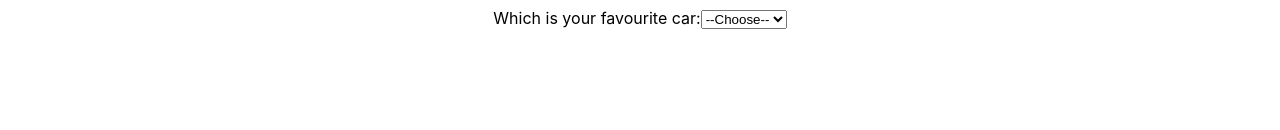
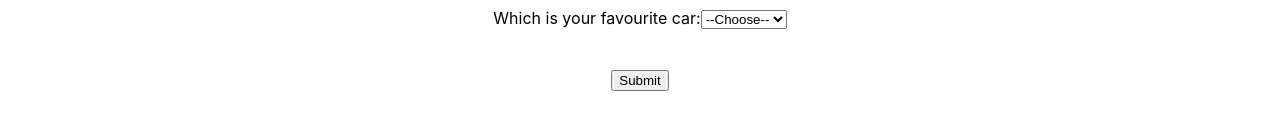
Before and after one commit to Amit-Chavda/react-learning, a React (Create React App) app: page / in a window 1280 px wide. Shown: the part 276-406 px from the top of the page. Built offline with nearby package versions, Linux system fonts and the light colour scheme.

Commit message:
form submit added

```diff
--- a/src/component/Form.js
+++ b/src/component/Form.js
@@ -10,7 +10,6 @@ export default function Form() {
         favCar: ""
     });
 
-    console.log(formData)
     function handleOnChange(event) {
         const { name, value, type, checked } = event.target
         setformData((prev) => {
@@ -19,6 +18,10 @@ export default function Form() {
                 [name]: type === "checkbox" ? checked : value
             }
         })
+    }
+    function handleSubmit(event) {
+        event.preventDefault()
+        console.log(formData)
     }
 
     return (
@@ -109,6 +112,12 @@ export default function Form() {
                 <option value="mercedes">Mercedes</option>
                 <option value="audi">Audi</option>
             </select>
+
+            <br />
+            <br />
+            <br />
+
+            <button onClick={handleSubmit}>Submit</button>
         </>
     )
 }
```
